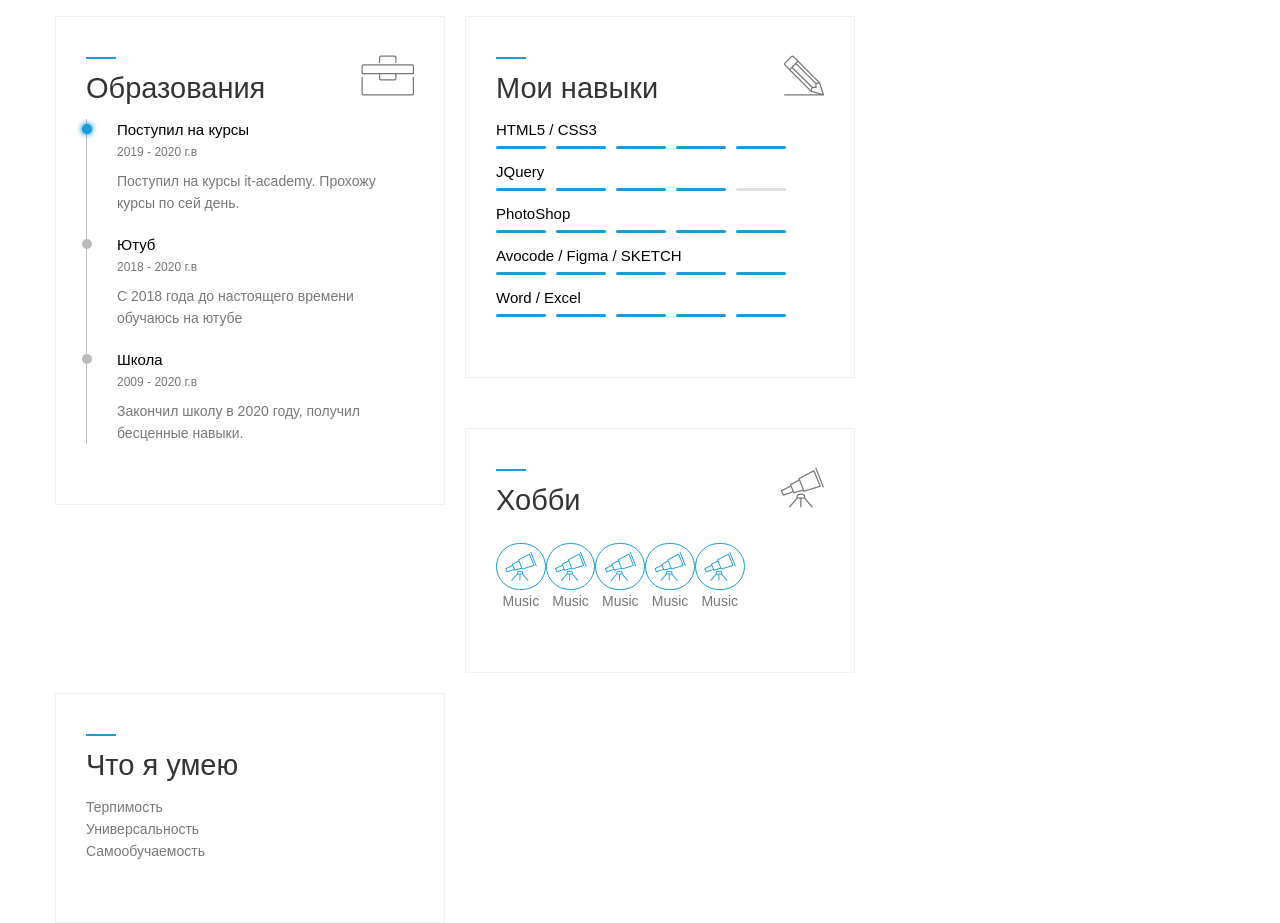
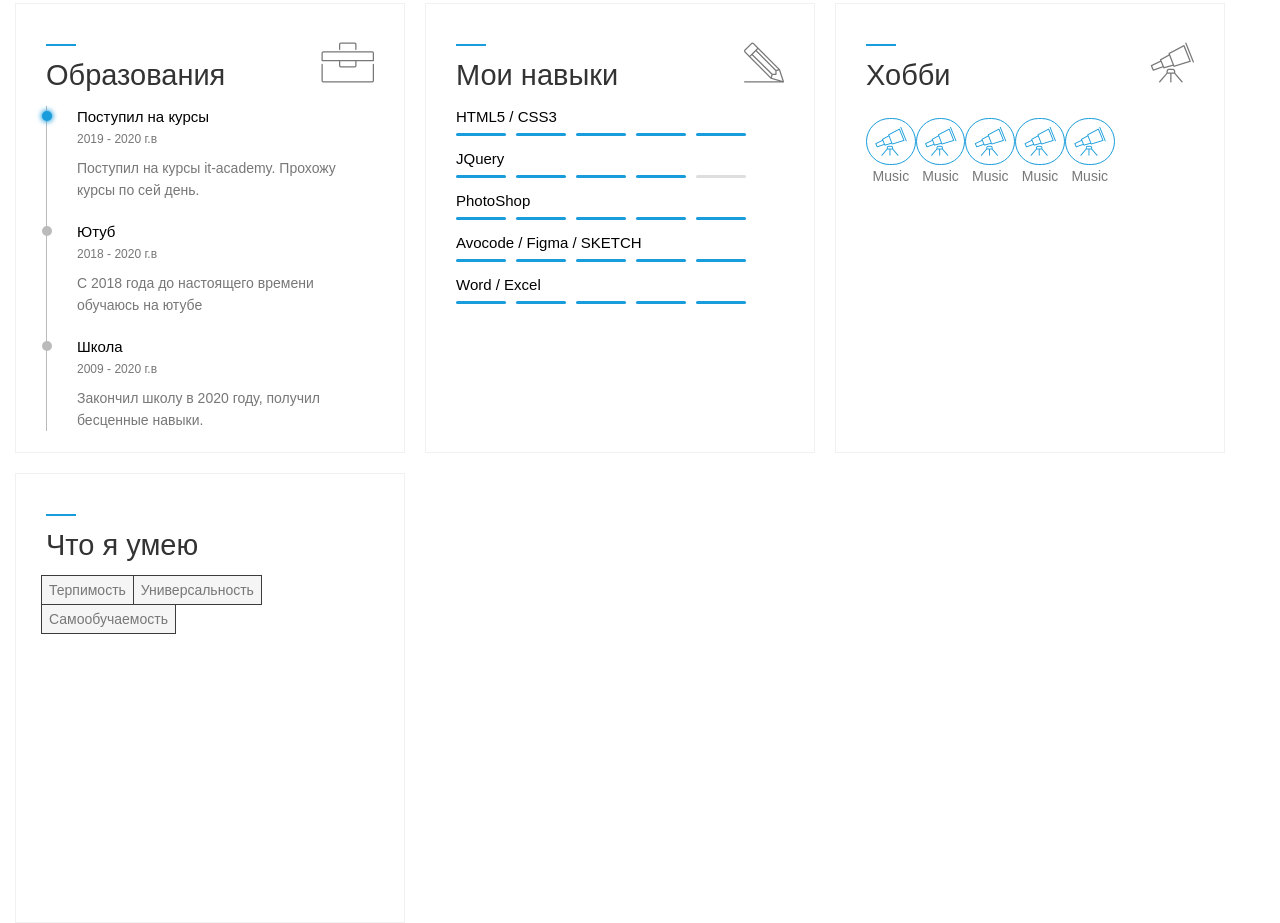
Before and after one commit to Nasirdin/portfolio, a plain HTML site: page index.html in a window 1280 px wide. Shown: the part 1219-2142 px from the top of the page. Drawn offline with Linux system fonts and the light colour scheme.

Commit message:
new portfolio

```diff
--- a/css/main.css
+++ b/css/main.css
@@ -23,7 +23,7 @@
 p.short-email{												/*Обращяюсь к классу из html документа тег p класс short-email*/
 	font-size:13px;										/*Данный стиль отвечает за размер шрифта*/
 	position: relative;									/*Данный стиль отвечает за положение элемента*/
-    top: 12px;												/*Данный стиль Отвечает за отступ сверху*/
+	 top: 12px;												/*Данный стиль Отвечает за отступ сверху*/
 }																/*закрываю тег*/
 
 p.short-email a{											/*Обращяюсь к классу из html документа тег a*/
@@ -229,6 +229,7 @@ p.short-email a{											/*Обращяюсь к классу из html док
 	padding: 95px 30px 46px ;
 	position: relative;
 	-moz-box-sizing: border-box;
+	height: 415px;
 }
 
 .block-content.clearfix.row{
@@ -323,10 +324,31 @@ p.short-email a{											/*Обращяюсь к классу из html док
 	background: #fff;
 }
 
+.col-md-4.cl-sm-6.masonry{
+	 margin-left: -40px;
+}
+.row2{
+	margin-left: 26px;
+}
+
+.col-md-4.col-sm-6.masonry.mt-20{
+    margin-left: -40px;
+}
+
+.list-wallet.mt-20 li {
+    border: 1px solid #3c3c3c;
+    display: inline-block;
+    margin-top: -1px;
+    padding: 3px 7px;
+    margin-left: -5px;
+    background: whitesmoke;
+}
+
 .masonry{
 	margin-top: 50px;
 	border: 1px solid #f1f1f1;
 	padding: 60px 30px;
+	height: 450px;
 }
 
 .zagolovok{
```
